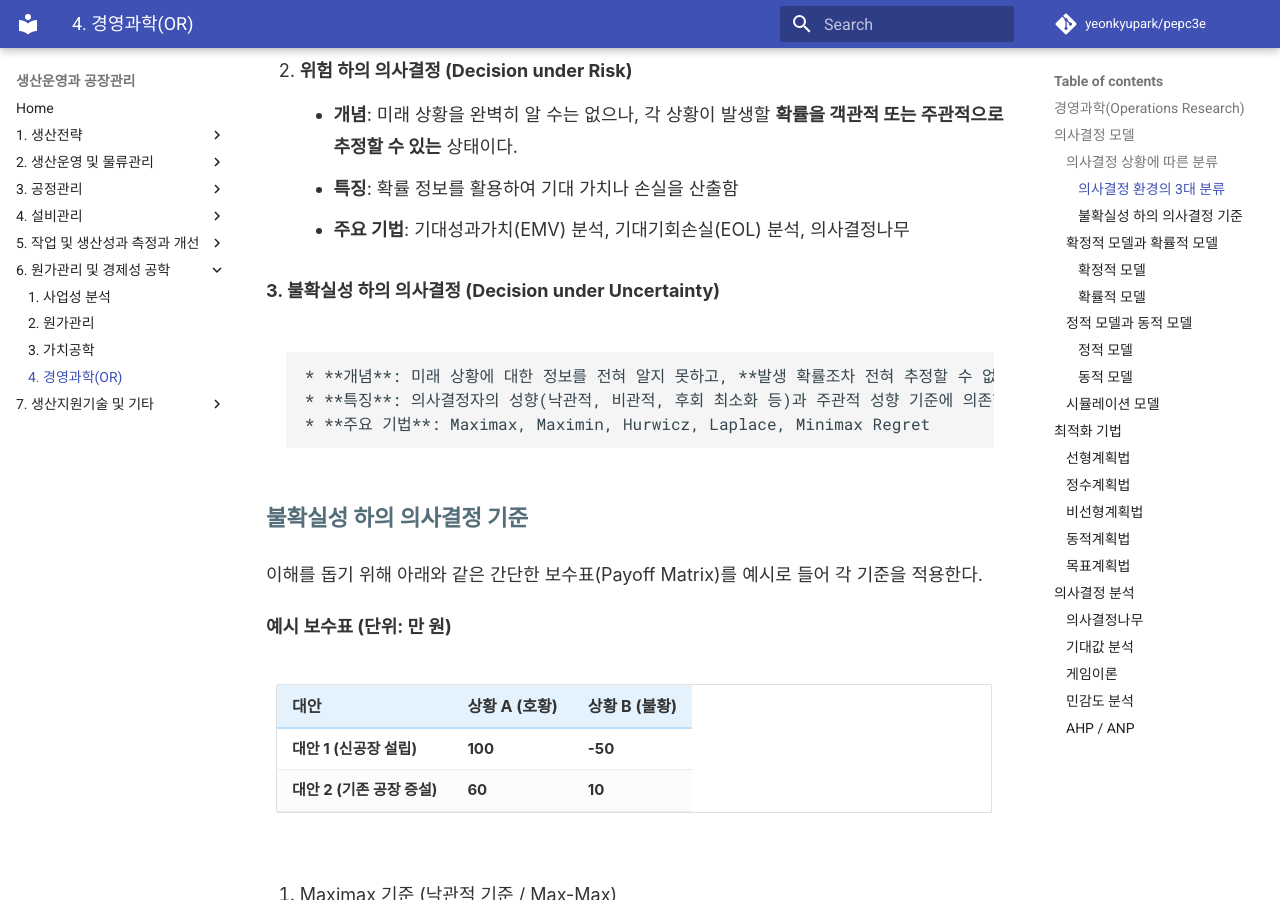
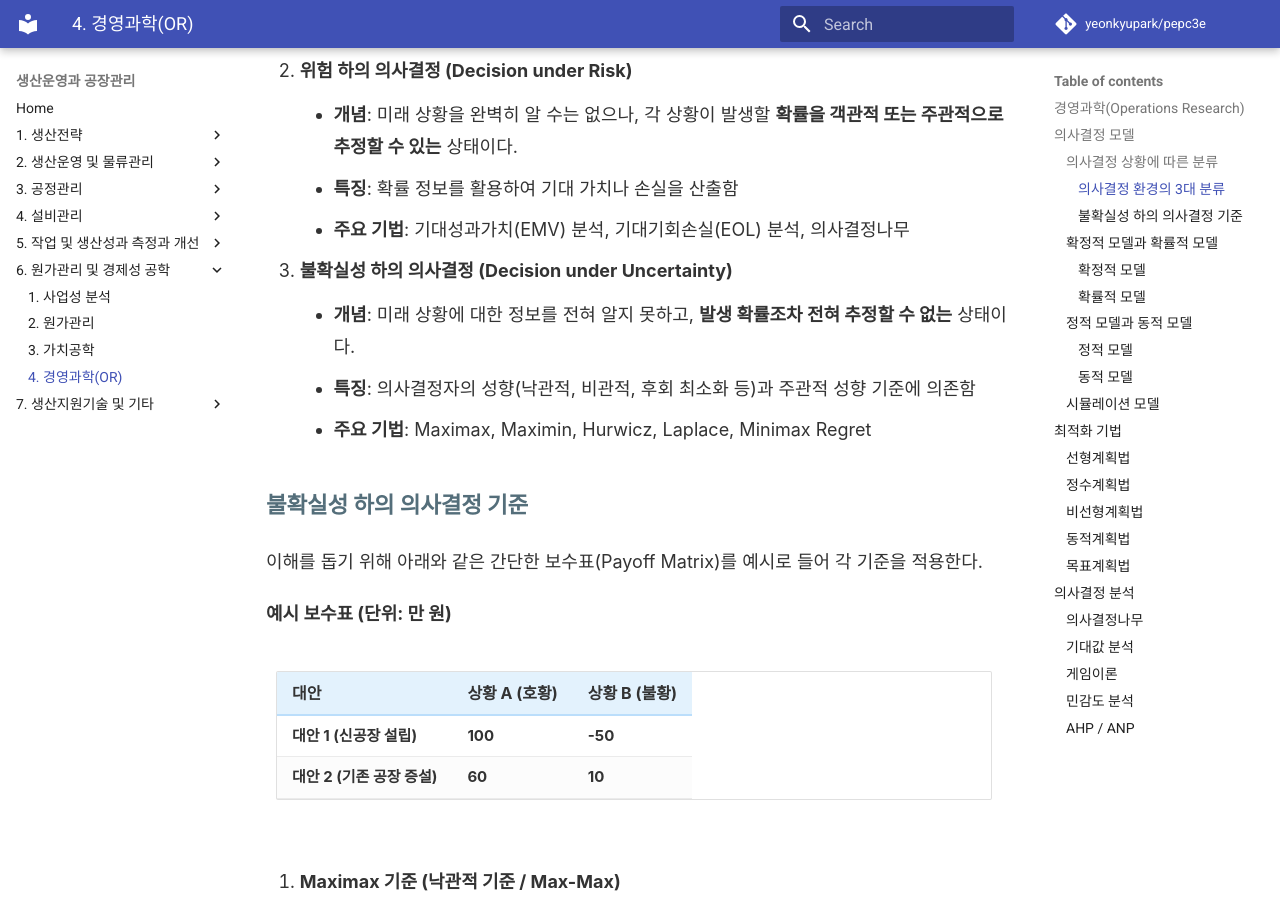
Before and after one commit to yeonkyupark/pepc3e, an MkDocs documentation site: the page built from docs/0604_operations_research.md, in a window 1280 px wide and 900 px high, scrolled down 2190 px. Built offline with MkDocs 1.6.1 and Material for MkDocs 9.7.7, drawn with Linux system fonts in a browser that asks for light colours; comment, search, counter and statistics services are not loaded.

Commit message:
Update 0604_operations_research.md

```diff
--- a/docs/0604_operations_research.md
+++ b/docs/0604_operations_research.md
@@ -72,7 +72,7 @@
     * **특징**: 확률 정보를 활용하여 기대 가치나 손실을 산출함
     * **주요 기법**: 기대성과가치(EMV) 분석, 기대기회손실(EOL) 분석, 의사결정나무
 
-**3. 불확실성 하의 의사결정 (Decision under Uncertainty)**
+3. **불확실성 하의 의사결정 (Decision under Uncertainty)**
 
     * **개념**: 미래 상황에 대한 정보를 전혀 알지 못하고, **발생 확률조차 전혀 추정할 수 없는** 상태이다.
     * **특징**: 의사결정자의 성향(낙관적, 비관적, 후회 최소화 등)과 주관적 성향 기준에 의존함
@@ -90,7 +90,7 @@
 | **대안 2 (기존 공장 증설)** | **60** | **10** |
 
 
-1. Maximax 기준 (낙관적 기준 / Max-Max)
+1. **Maximax 기준 (낙관적 기준 / Max-Max)**
 
     각 대안별로 얻을 수 있는 **최대 성과(Best) 중 가장 큰 것**을 선택하는 극단적 낙관주의 성향이다.
 
@@ -100,7 +100,7 @@
         * 대안 2의 최대 성과: 60
     * **선택**: 대안 1 선택 (100)
 
-2. Maximin 기준 (비관적 기준 / Max-Min / 보수적 기준)
+2. **Maximin 기준 (비관적 기준 / Max-Min / 보수적 기준)**
 
     각 대안별로 발생할 수 있는 **최악의 성과(Worst) 중 가장 나은(최대) 것**을 선택하는 안전주의 성향이다.
 
@@ -110,24 +110,22 @@
         * 대안 2의 최악 성과: 10
     * **선택**: 대안 2 선택 (10)
 
-3. Hurwicz 기준 (절충 기준 / 계수 알파 기준)
+3. **Hurwicz 기준 (절충 기준 / 계수 알파 기준)**
 
     낙관주의 계수 $\alpha$ ($0 \le \alpha \le 1$)를 정하여, **낙관적 성과와 비관적 성과를 가중 평균**한 값으로 결정하는 방법이다.
 
     * **산출 수식**: $\text{가치} = \alpha \times (\text{최대 성과}) + (1 - \alpha) \times (\text{최악 성과})$
     * **계산 예시 ($\alpha = 0.6$ 설정 시)**:
-    * 대안 1: $0.6 \times 100 + 0.4 \times (-50) = 60 - 20 = 40$
-    * 대안 2: $0.6 \times 60 + 0.4 \times 10 = 36 + 4 = 40$
+           * 대안 1: $0.6 \times 100 + 0.4 \times (-50) = 60 - 20 = 40$
+           * 대안 2: $0.6 \times 60 + 0.4 \times 10 = 36 + 4 = 40$
 
 4. Laplace 기준 (동등확률 기준 / 라플라스)
 
     미래 상태의 확률을 모르므로 **모든 상황이 일어날 확률이 동일하다($1/n$)고 가정**하여 평균 성과가 가장 높은 대안을 선택하는 기법이다.
 
     * **계산 방법**:
-    * 대안 1의 평균: $(100 - 50) / 2 = 25$
-    * 대안 2의 평균: $(60 + 10) / 2 = 35$
-
-
+           * 대안 1의 평균: $(100 - 50) / 2 = 25$
+           * 대안 2의 평균: $(60 + 10) / 2 = 35$
     * **선택**: 대안 2 선택 (35)
 
 5. Minimax Regret 기준 (새비지 기준 / Savage / 기회손실 최소화)
```
